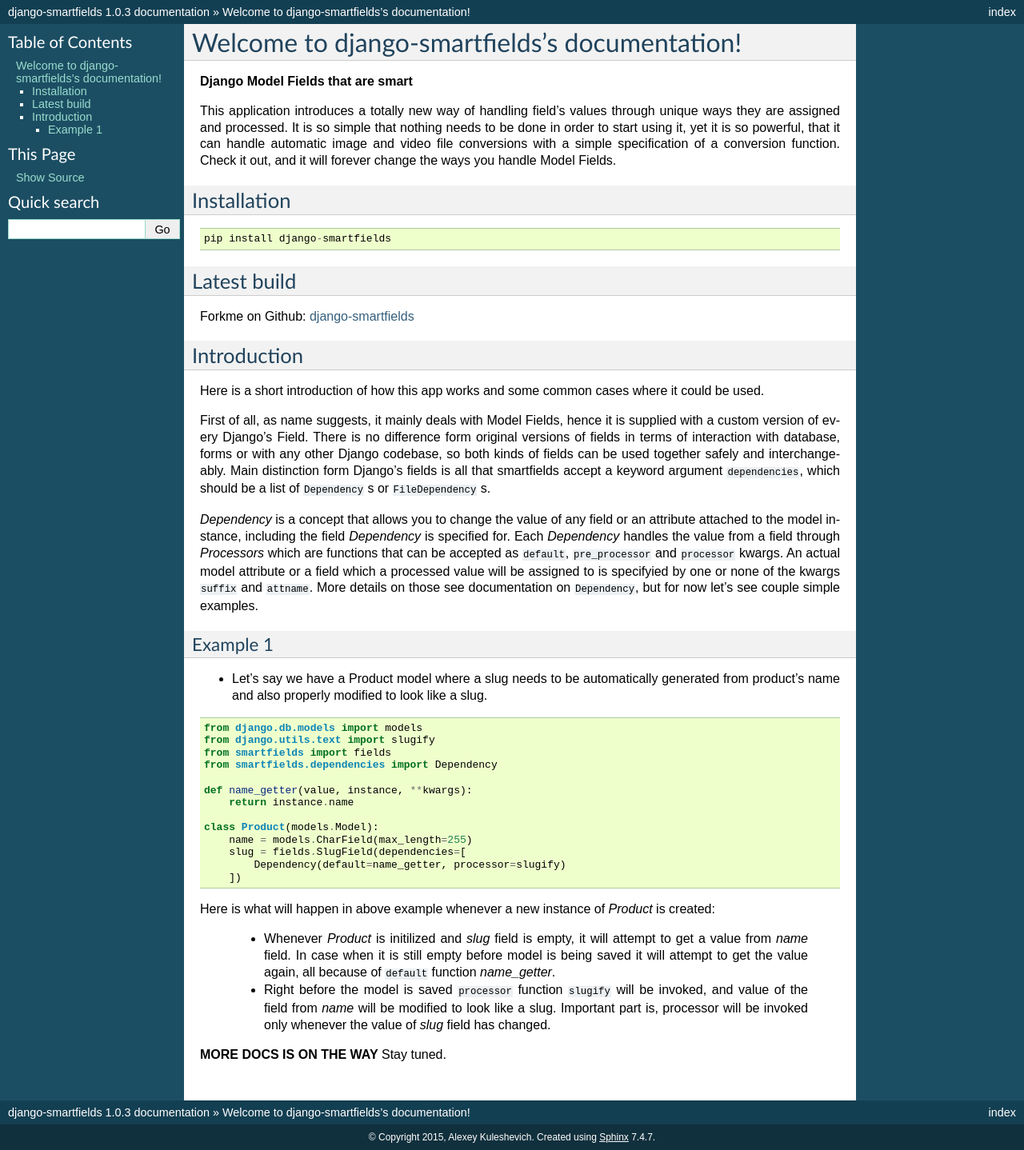
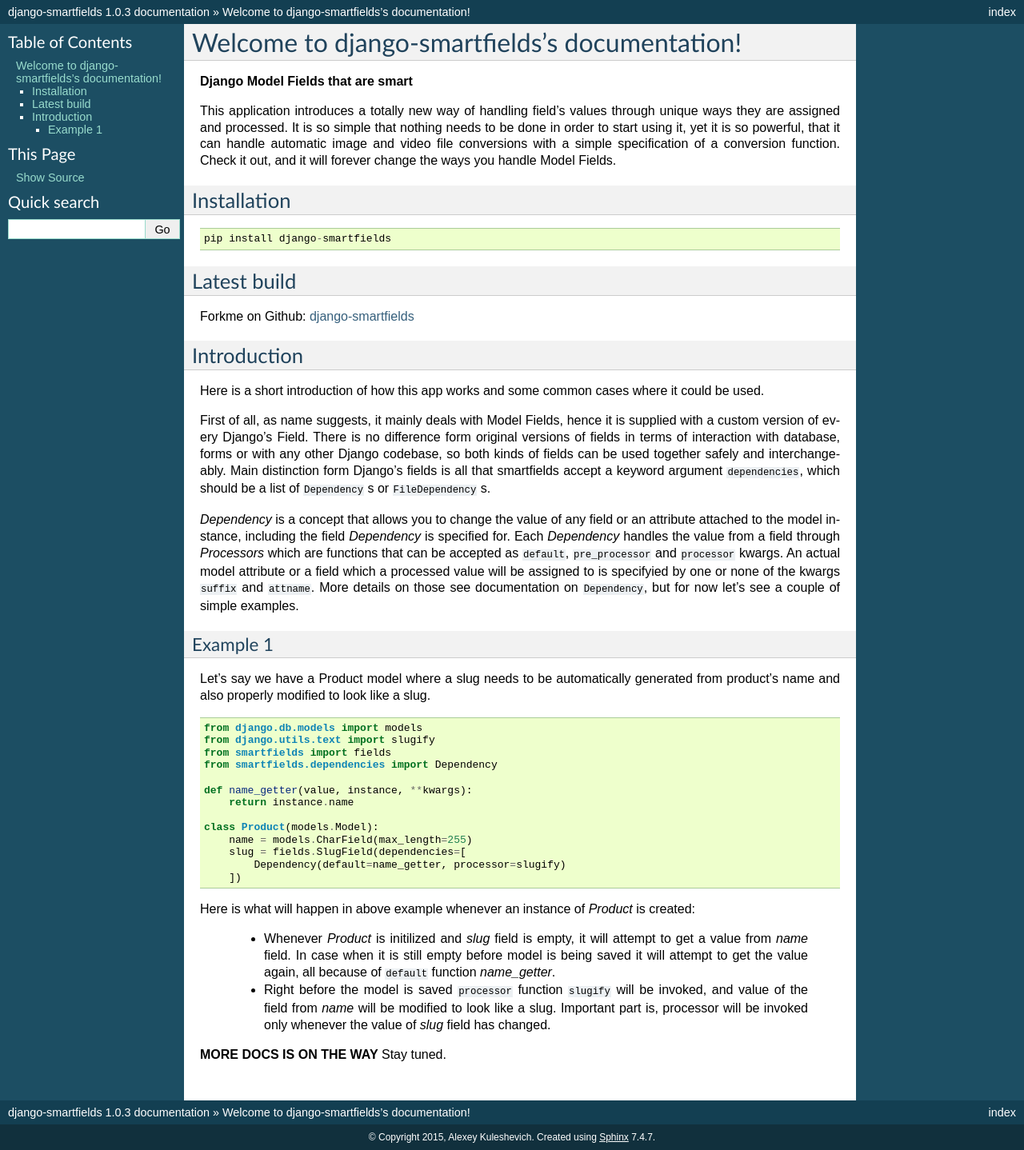
Before and after one commit to lehins/django-smartfields, a Sphinx documentation site: the page built from docs/source/index.rst, in a window 1280 px wide. Shown: the whole page at 80% size. Built offline with Sphinx 7.4.7, drawn with Linux system fonts in a browser that asks for light colours.

Commit message:
more docs

```diff
--- a/docs/source/index.rst
+++ b/docs/source/index.rst
@@ -46,13 +46,13 @@
 ``pre_processor`` and ``processor`` kwargs. An actual model attribute or a field
 which a processed value will be assigned to is specifyied by one or none of the
 kwargs ``suffix`` and ``attname``. More details on those see documentation on
-``Dependency``, but for now let's see couple simple examples.
+``Dependency``, but for now let's see a couple of simple examples.
 
 Example 1
 ^^^^^^^^^
 
-* Let's say we have a Product model where a slug needs to be automatically
-  generated from product's name and also properly modified to look like a slug.
+Let's say we have a Product model where a slug needs to be automatically
+generated from product's name and also properly modified to look like a slug.
 
 .. code-block:: python
 
@@ -70,7 +70,7 @@
             Dependency(default=name_getter, processor=slugify)
         ])
 
-Here is what will happen in above example whenever a new instance of `Product`
+Here is what will happen in above example whenever an instance of `Product`
 is created:
 
     * Whenever `Product` is initilized and `slug` field is empty, it will
```
